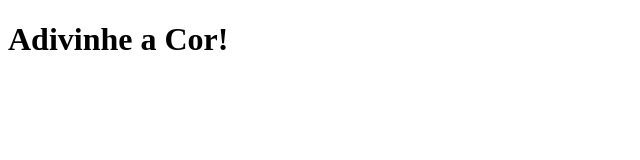
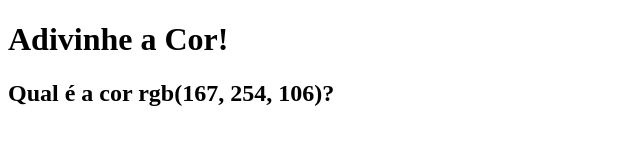
Before and after one commit to guidpo0/advinhe-a-cor, a website: page index.html in a window 1280 px wide. Shown: the whole page, without its empty margins (0-640 px from the left). Drawn offline with Linux system fonts and the light colour scheme.

Commit message:
Requisito 2

```diff
--- a/index.html
+++ b/index.html
@@ -14,6 +14,8 @@
 <body>
   <header>
     <h1 id="title">Adivinhe a Cor!</h1>
+
+    <h2 id="rgb-color"></h2>
   </header>
 
   <script src="script.js"></script>
--- a/script.js
+++ b/script.js
@@ -0,0 +1,15 @@
+const rgbColor = document.querySelector('#rgb-color');
+
+function randomRgb() {
+  let rgb = 'Qual é a cor rgb(';
+  let randomNumber = Math.round(Math.random() * 256);
+  rgb = rgb.concat(randomNumber, ', ');
+  randomNumber = Math.round(Math.random() * 256);
+  rgb = rgb.concat(randomNumber, ', ');
+  randomNumber = Math.round(Math.random() * 256);
+  rgb = rgb.concat(randomNumber, ')?');
+  console.log(rgb);
+  return rgb;
+}
+
+rgbColor.innerText = randomRgb();
```
